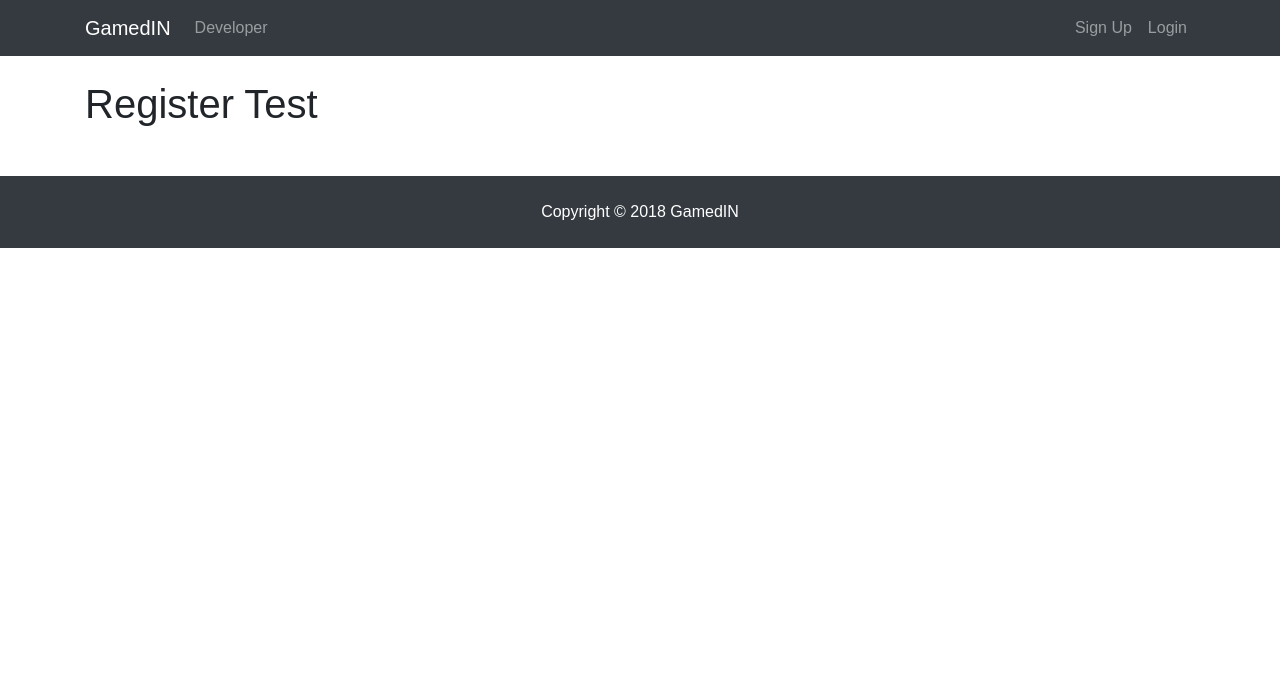
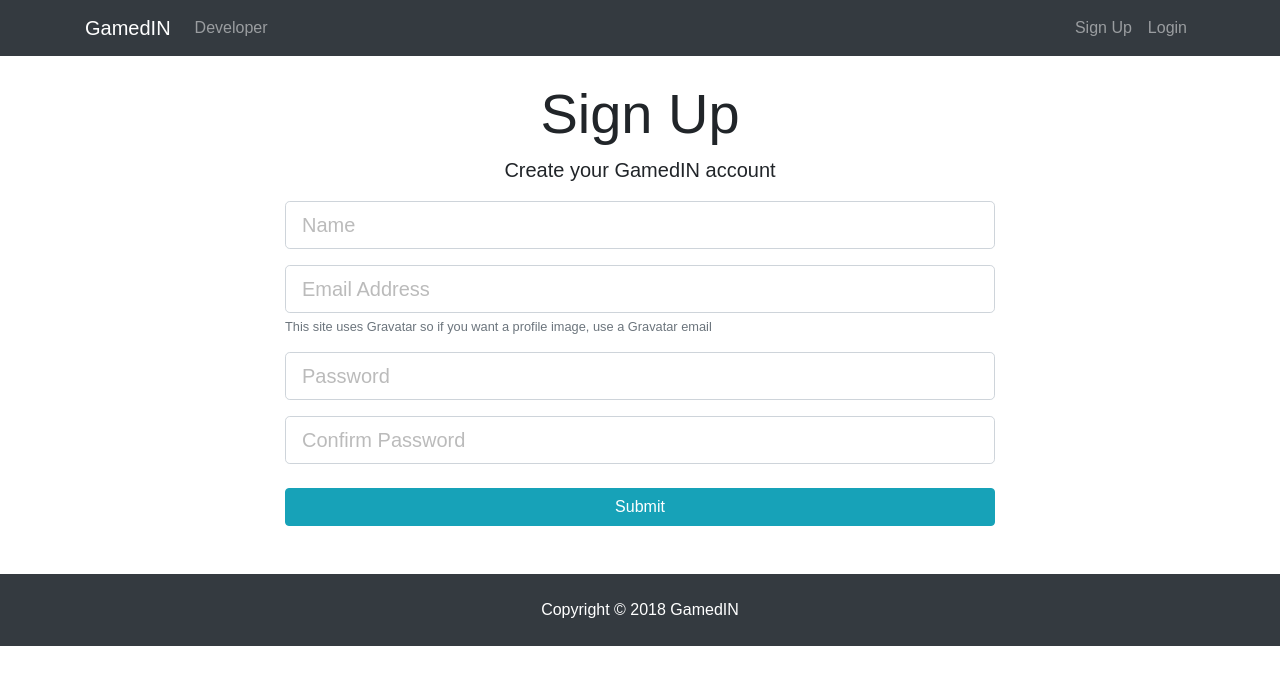
Before and after one commit to amiracledev/socialconnect, a React (Create React App) app in the folder client/: page /register in a window 1280 px wide. Shown: the top 684 px of the page. Built offline with nearby package versions, Linux system fonts and the light colour scheme.

Commit message:
registration/Login testing

```diff
--- a/client/package.json
+++ b/client/package.json
@@ -3,6 +3,7 @@
   "version": "0.1.0",
   "private": true,
   "dependencies": {
+    "axios": "^0.18.0",
     "react": "^16.4.2",
     "react-dom": "^16.4.2",
     "react-router-dom": "^4.3.1",
--- a/client/src/components/Auth/Login.js
+++ b/client/src/components/Auth/Login.js
@@ -1,10 +1,64 @@
 import React, { Component } from "react";
 
 class Login extends Component {
+  constructor() {
+    super();
+    this.state = {
+      email: "",
+      password: "",
+      errors: {}
+    };
+    this.onChange = this.onChange.bind(this);
+    this.onSubmit = this.onSubmit.bind(this);
+  }
+  onSubmit(e) {
+    e.preventDefault();
+    const user = {
+      email: this.state.email,
+      password: this.state.password
+    };
+    console.log(user);
+  }
+
+  onChange(e) {
+    this.setState({ [e.target.name]: e.target.value });
+  }
   render() {
     return (
-      <div>
-        <h1>Testing Login Router</h1>
+      <div className="login">
+        <div className="container">
+          <div className="row">
+            <div className="col-md-8 m-auto">
+              <h1 className="display-4 text-center">Log In</h1>
+              <p className="lead text-center">
+                Sign in to your GamedIN account
+              </p>
+              <form onSubmit={this.onSubmit}>
+                <div className="form-group">
+                  <input
+                    type="email"
+                    className="form-control form-control-lg"
+                    placeholder="Email Address"
+                    name="email"
+                    value={this.state.email}
+                    onChange={this.onChange}
+                  />
+                </div>
+                <div className="form-group">
+                  <input
+                    type="password"
+                    className="form-control form-control-lg"
+                    placeholder="Password"
+                    name="password"
+                    value={this.state.password}
+                    onChange={this.onChange}
+                  />
+                </div>
+                <input type="submit" className="btn btn-info btn-block mt-4" />
+              </form>
+            </div>
+          </div>
+        </div>
       </div>
     );
   }
--- a/client/src/components/Auth/Register.js
+++ b/client/src/components/Auth/Register.js
@@ -1,10 +1,94 @@
 import React, { Component } from "react";
+import axios from "axios";
 
 class Register extends Component {
+  constructor() {
+    super();
+    this.state = {
+      name: "",
+      email: "",
+      password: "",
+      password2: "",
+      errors: {}
+    };
+    this.onChange = this.onChange.bind(this);
+    this.onSubmit = this.onSubmit.bind(this);
+  }
+  onChange(e) {
+    this.setState({ [e.target.name]: e.target.value });
+  }
+  onSubmit(e) {
+    e.preventDefault();
+    const newUser = {
+      name: this.state.name,
+      email: this.state.email,
+      password: this.state.password,
+      password2: this.state.password2
+    };
+    axios
+      .post("/api/users/register", newUser)
+      .then(res => console.log(res.data))
+      .catch(err => console.log(err.response.data));
+  }
+
   render() {
     return (
-      <div>
-        <h1>Register Test</h1>
+      <div className="register">
+        <div className="container">
+          <div className="row">
+            <div className="col-md-8 m-auto">
+              <h1 className="display-4 text-center">Sign Up</h1>
+              <p className="lead text-center">Create your GamedIN account</p>
+              <form onSubmit={this.onSubmit}>
+                <div className="form-group">
+                  <input
+                    type="text"
+                    className="form-control form-control-lg"
+                    placeholder="Name"
+                    name="name"
+                    value={this.state.name}
+                    onChange={this.onChange}
+                  />
+                </div>
+                <div className="form-group">
+                  <input
+                    type="email"
+                    className="form-control form-control-lg"
+                    placeholder="Email Address"
+                    name="email"
+                    value={this.state.email}
+                    onChange={this.onChange}
+                  />
+                  <small className="form-text text-muted">
+                    This site uses Gravatar so if you want a profile image, use
+                    a Gravatar email
+                  </small>
+                </div>
+                <div className="form-group">
+                  <input
+                    type="password"
+                    className="form-control form-control-lg"
+                    placeholder="Password"
+                    name="password"
+                    value={this.state.password}
+                    onChange={this.onChange}
+                  />
+                </div>
+                <div className="form-group">
+                  <input
+                    type="password"
+                    className="form-control form-control-lg"
+                    placeholder="Confirm Password"
+                    name="password2"
+                    value={this.state.password2}
+                    onChange={this.onChange}
+                  />
+                </div>
+                <input type="submit" className="btn btn-info btn-block mt-4" />
+              </form>
+            </div>
+          </div>
+        </div>
       </div>
     );
   }
```
Also changed, not shown: 1 other file (tests, documents, lock files or other folders).
